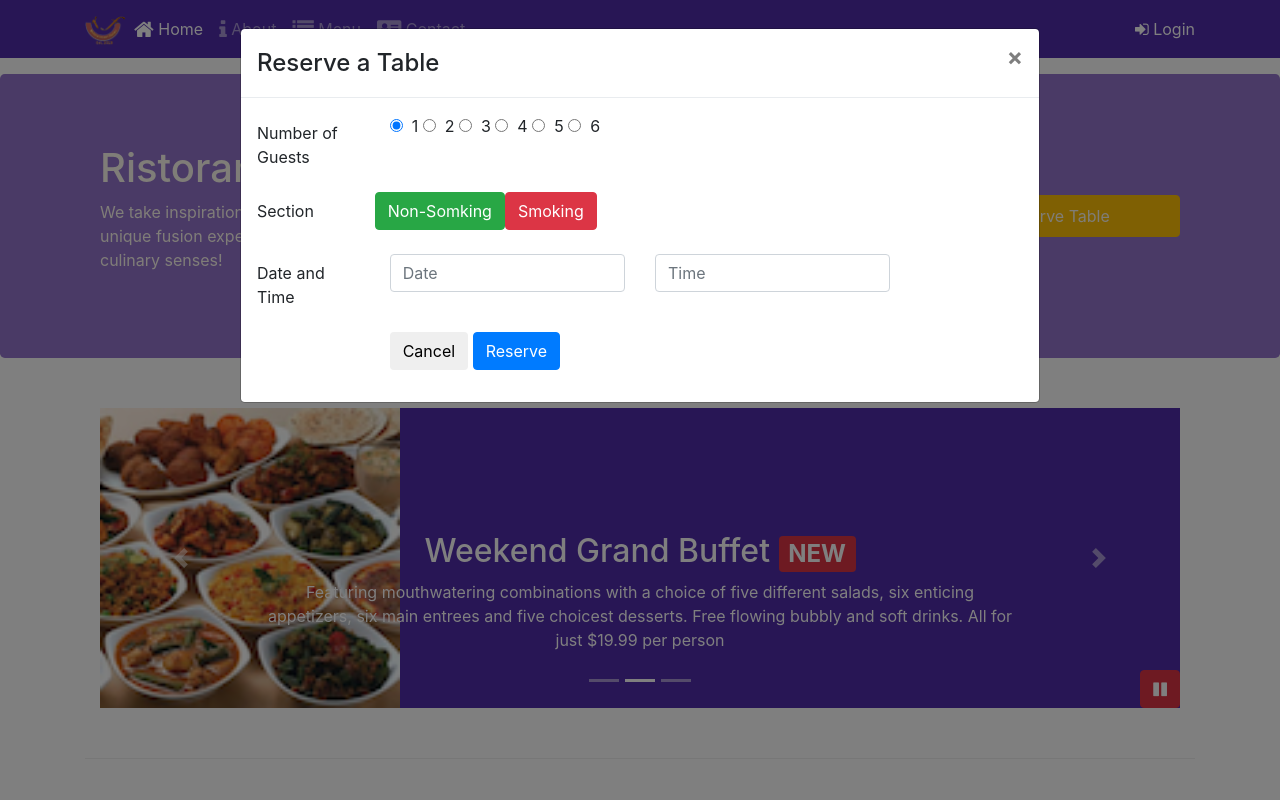
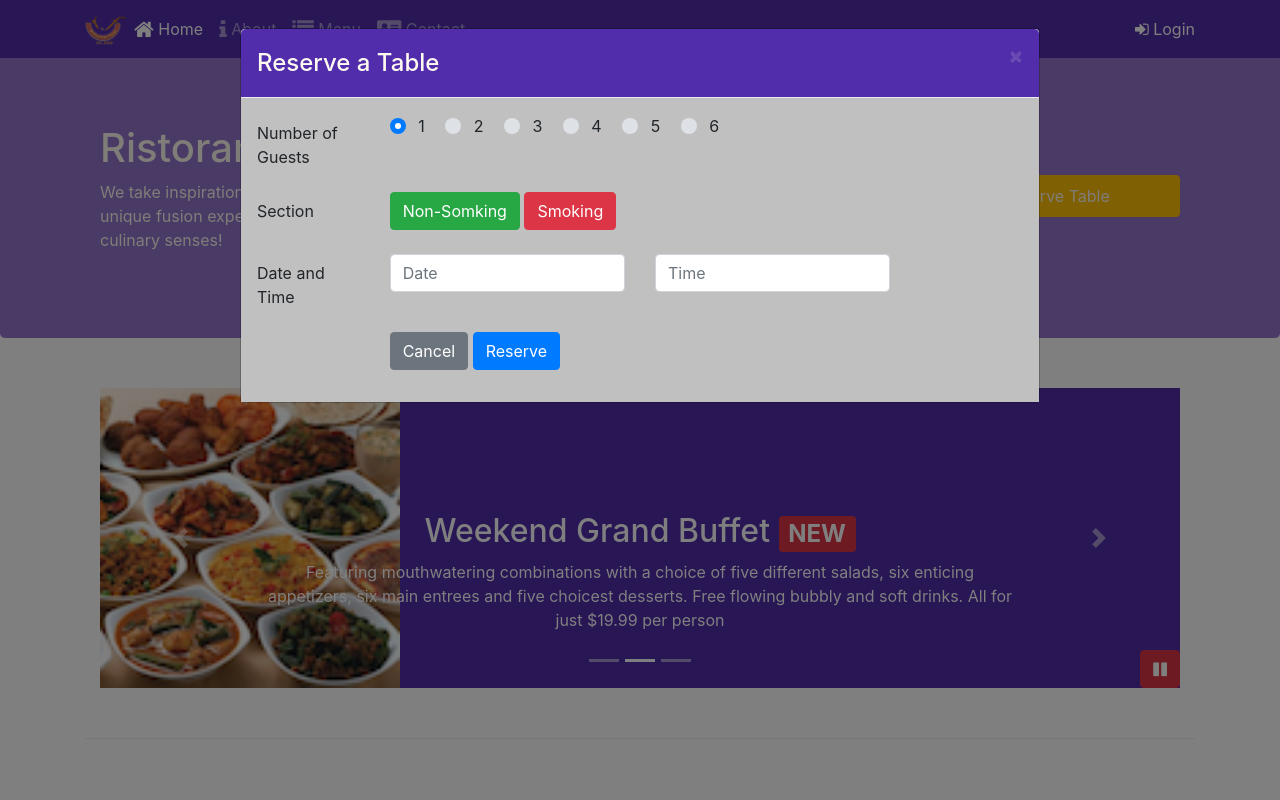
Before and after one commit to KHAJASHOAIBHUSSAIN/Restaurant-Website, a website: page index.html in a window 1280 px wide. Both pictures are taken after a click on the button "Reserve Table". Shown: the top 800 px of the page. Drawn offline with nearby package versions, Linux system fonts and the light colour scheme.

Commit message:
Assignment4

```diff
--- a/css/styles-old.css
+++ b/css/styles-old.css
@@ -36,6 +36,7 @@ body{
 .navbar-dark{
     background-color: #512DA8;
 }
+
 #mydiv{
     align: center;
 }
--- a/css/styles.less
+++ b/css/styles.less
@@ -39,7 +39,7 @@ address{
 }
 
 body{
-    padding: 50px 0px 0px 0px;
+    padding: 30px 0px 0px 0px;
     z-index: 0px;
 }
 
--- a/css/styles.scss
+++ b/css/styles.scss
@@ -39,7 +39,7 @@ address{
 }
 
 body{
-    padding: 50px 0px 0px 0px;
+    padding: 30px 0px 0px 0px;
     z-index: 0px;
 }
 
@@ -73,3 +73,26 @@ body{
     position: absolute;
     bottom: 0px;
 }
+
+.modal{
+
+    .modal-header{
+        background-color: $background-dark;
+        color: floralwhite;
+
+        .close {
+        float: right;
+        font-size: 21px;
+        font-weight: 700;
+        line-height: 1;
+        color: #C0C0C0;
+        text-shadow: 0 1px 0 #fff;
+        filter: alpha(opacity=20);
+        opacity: .2;
+}
+    }
+    .modal-body{
+        background-color: #C0C0C0;
+    }
+
+}
--- a/index.html
+++ b/index.html
@@ -14,7 +14,7 @@
 </head>
 
 <body>
-    <nav class="navbar navbar-dark navbar-expand-sm fixed-top">
+    <nav class="navbar navbar-dark navbar-expand-sm fixed-top">  <!--------------------------------Navbar----------------------------------->
     <div class="container">
         <button class="navbar-toggler" type="button" data-toggle="collapse" data-target="#Navbar">
         <span class="navbar-toggler-icon"></span></button>
@@ -27,7 +27,7 @@
                     <li class="nav-item"><a class="nav-link" href="./contactus.html"><span class="fa fa-address-card fa-lg"></span> Contact</a></li>
                 </ul>
                 <span class="navbar-text">
-                    <a data-toggle="modal" data-target="#loginModal">
+                    <a>
                         <span class="fa fa-sign-in"></span> Login
                     </a>
                 </span>
@@ -35,7 +35,7 @@
         </div>
     </nav>
 
-    <div id="loginModal" class="modal fade" role="dialog">
+    <div id="loginModal" class="modal fade" role="dialog">   <!----------------------------------Login Modal---------------------------------->
         <div class="modal-dialog modal-lg" role="content">
             <div class="modal-content">
                 <div class="modal-header">
@@ -72,7 +72,7 @@
             </div>
         </div>
     </div>
-    <div id="reserveModal" class="modal fade" role="dialog">
+    <div id="reserveModal" class="modal fade" role="dialog">   <!-------------------------------------Reserve Modal----------------------------->
         <div class="modal-dialog modal-lg" role="content">
             <div class="modal-content">
                 <div class="modal-header">
@@ -86,19 +86,38 @@
                         <div class="form-group row">
                             <label for="Num1" class="col-md-2 col-form-label">Number of Guests</label>
                             <div class="col-md-10">
-                                                <label class="radio-inline"><input type="radio" name="optradio" checked>&nbsp 1</label>
-                                                <label class="radio-inline"><input type="radio" name="optradio">&nbsp  2</label>
-                                                <label class="radio-inline"><input type="radio" name="optradio">&nbsp  3</label>
-                                                <label class="radio-inline"><input type="radio" name="optradio">&nbsp  4</label>
-                                                <label class="radio-inline"><input type="radio" name="optradio">&nbsp  5</label>
-                                                <label class="radio-inline"><input type="radio" name="optradio">&nbsp  6</label>
+                            <div class="custom-control custom-radio custom-control-inline">
+                                 <input type="radio" class="custom-control-input" id="customRadio1" name="example1" checked>
+                                  <label class="custom-control-label" for="customRadio1">&nbsp;1</label>
+                            </div>
+                                <div class="custom-control custom-radio custom-control-inline">
+                                  <input type="radio" class="custom-control-input" id="customRadio2" name="example1">
+                                  <label class="custom-control-label" for="customRadio2">&nbsp;2</label>
+                                </div>
+                                <div class="custom-control custom-radio custom-control-inline">
+                                  <input type="radio" class="custom-control-input" id="customRadio3" name="example2">
+                                  <label class="custom-control-label" for="customRadio3">&nbsp;3</label>
+                                </div>
+                                <div class="custom-control custom-radio custom-control-inline">
+                                  <input type="radio" class="custom-control-input" id="customRadio4" name="example1">
+                                  <label class="custom-control-label" for="customRadio4">&nbsp;4</label>
+                                </div>
+                                <div class="custom-control custom-radio custom-control-inline">
+                                  <input type="radio" class="custom-control-input" id="customRadio5" name="example2">
+                                  <label class="custom-control-label" for="customRadio5">&nbsp;5</label>
+                                </div>
+                                <div class="custom-control custom-radio custom-control-inline">
+                                  <input type="radio" class="custom-control-input" id="customRadio6" name="example2">
+                                  <label class="custom-control-label" for="customRadio5">&nbsp;6</label>
+                                </div>
                             </div>
                         </div>
                         <div class="form-group row">
                             <label for="Num2" class="col-md-2 col-form-label">Section</label>
-                            <label class="radio-inline"><Button class="btn btn-success" type="radio" name="optradio" checked>Non-Somking</Button></label>
+                            <div class="col-5 col-md-4">
+                            <label class="radio-inline"><Button class="btn btn-success" type="radio" name="optradio" checked> Non-Somking</Button></label>
                             <label class="radio-inline"><Button class="btn btn-danger" type="radio" name="optradio">Smoking</Button></label>
-
+                            </div>
                         </div>
                         <div class="form-group row">
                             <label for="Num3" class="col-12 col-md-2 col-form-label">Date and Time</label>
@@ -111,7 +130,7 @@
                         </div>
                         <div class="form-group row">
                             <div class="offset-md-2 col-md-10">
-                            <button class="btn" type="button">
+                            <button class="btn btn-secondary" type="button">
                             Cancel
                             </button>
                             <button type="button" class="btn btn-primary">
@@ -125,7 +144,7 @@
             </div>
         </div>
     </div>
-    <header class="jumbotron">
+    <header class="jumbotron">  <!--------------------------------------------------------Jumbotron--------------------------------------->
         <div class="container">
             <div class="row row-header">
                 <div class="col-12 col-sm-6">
@@ -136,7 +155,7 @@
                     <img src="img/logo.png" class="img-fluid">
                 </div>
                 <div class="col-12 col-sm-3 align-self-center">
-                    <a role="button" class="btn btn-block nav-link btn-warning" data-toggle="modal" data-target="#reserveModal" data-html="true" title="Or Call us at +852 12345678" data-placement="bottom">Reserve Table</a>
+                    <a role="button" class="btn btn-block nav-link btn-warning" title="Or Call us at +852 12345678" data-placement="bottom">Reserve Table</a>
                 </div>
             </div>
         </div>
@@ -145,7 +164,7 @@
     <div class="container">
         <div class="row row-content">
             <div class="col">
-                <div id="mycarousel" class="carousel slide" data-ride="carousel">
+                <div id="mycarousel" class="carousel slide" data-ride="carousel"> <!-------------------------------Carousel---------------------->
                     <div class="carousel-inner" role="listbox">
                         <div class="carousel-item active">
                             <img class="d-block img-fluid" src="img/uthappizza.png" alt="uthappizza">
@@ -237,7 +256,7 @@
             </div>
         </div>
     </div>
-    <footer class="footer">
+    <footer class="footer">        <!---------------------------------------------------Footer---------------------------------------------->
         <div class="container">
             <div class="row">
                 <div class="col-4 offset-1 col-sm-2">
@@ -282,6 +301,20 @@
     <script src="node_modules/popper.js/dist/umd/popper-utils.min.js"></script>
     <script src="node_modules/bootstrap/dist/js/bootstrap.min.js"></script>
     <script>
+    $(document).ready(function(){
+        $(".btn").click(function(){
+            $("#reserveModal").modal('show');
+        });
+    });
+
+    $(document).ready(function(){
+        $(".navbar-text").click(function(){
+            $("#loginModal").modal('show');
+        });
+    });
+    </script>
+
+    <script>
         $(document).ready(function(){
             $("#mycarousel").carousel( { interval: 2000 } );
             $("#carouselButton").click(function(){
```
Also changed, not shown: css/styles.css.
